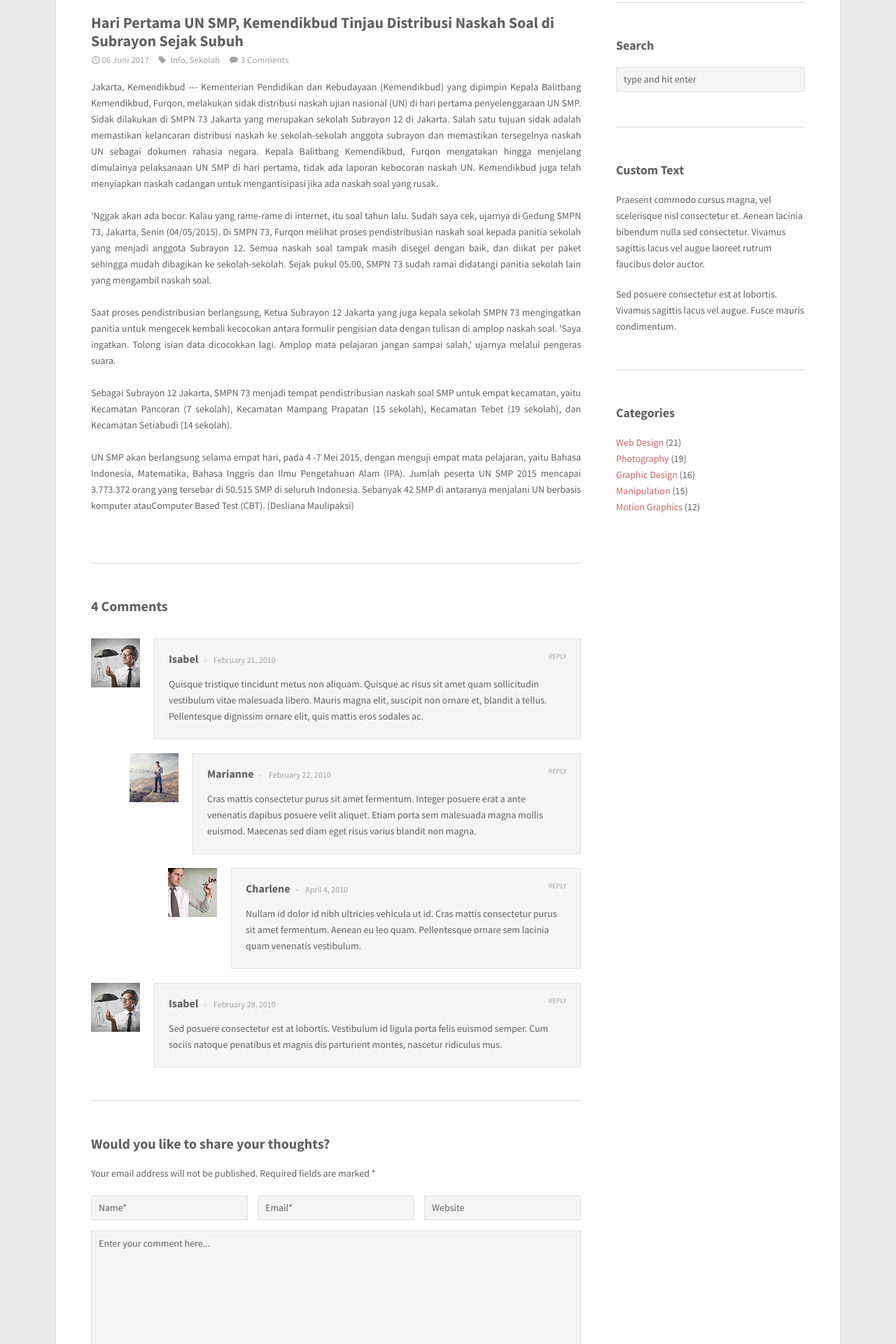
After one commit to novalkrnfds/SMPN2dev, a CodeIgniter app: page /SMPN2dev/berita/id/2 in a window 1280 px wide. The commit adds this page. Shown: the part 595-2515 px from the top of the page at 70% size. Run offline with CodeIgniter, Linux system fonts and the light colour scheme; some libraries are stand-ins or nearby versions.

Commit message:
add berita

```diff
--- /dev/null
+++ b/application/controllers/Berita.php
@@ -0,0 +1,63 @@
+<?php
+if ( ! defined('BASEPATH')) exit('No direct script access allowed');
+
+class Berita extends CI_Controller {
+	public function __construct(){
+		parent::__construct();
+		$this->load->library('template');
+	}
+
+	public function index(){
+		$data = array (
+			"judul" => "Hari Pertama UN SMP, Kemendikbud Tinjau Distribusi Naskah Soal di Subrayon Sejak Subuh",
+			"isi" => "Jakarta, Kemendikbud --- Kementerian Pendidikan dan Kebudayaan (Kemendikbud) yang dipimpin Kepala Balitbang Kemendikbud, Furqon, melakukan sidak distribusi naskah ujian nasional (UN) di hari pertama penyelenggaraan UN SMP. Sidak dilakukan di SMPN 73 Jakarta yang merupakan sekolah Subrayon 12 di Jakarta. Salah satu tujuan sidak adalah memastikan kelancaran distribusi naskah ke sekolah-sekolah anggota subrayon dan memastikan tersegelnya naskah UN sebagai dokumen rahasia negara.",
+			"foto" => "http://cdn2.tstatic.net/solo/foto/bank/images/un-smp_20160425_101211.jpg"
+		);
+		$this->template->display('content/berita/berita', $data);
+	}
+
+	public function id($id){
+		if($id == 1){
+			$data = array (
+				"judul" => "",
+				"isi" => "",
+				"foto" => ""
+				);
+		} else if ($id == 2) {
+			$data = array (
+				"judul" => "Hari Pertama UN SMP, Kemendikbud Tinjau Distribusi Naskah Soal di Subrayon Sejak Subuh",
+				"isi" => "Jakarta, Kemendikbud --- Kementerian Pendidikan dan Kebudayaan (Kemendikbud) yang dipimpin Kepala Balitbang Kemendikbud,
+						Furqon, melakukan sidak distribusi naskah ujian nasional (UN) di hari pertama penyelenggaraan UN SMP. Sidak dilakukan di SMPN 73
+						Jakarta yang merupakan sekolah Subrayon 12 di Jakarta. Salah satu tujuan sidak adalah memastikan kelancaran distribusi naskah ke
+						sekolah-sekolah anggota subrayon dan memastikan tersegelnya naskah UN sebagai dokumen rahasia negara.
+						Kepala Balitbang Kemendikbud, Furqon mengatakan hingga menjelang dimulainya pelaksanaan UN SMP di hari pertama, tidak ada laporan
+						kebocoran naskah UN. Kemendikbud juga telah menyiapkan naskah cadangan untuk mengantisipasi jika ada naskah soal yang rusak.
+						<br>
+						<br>
+						'Nggak akan ada bocor. Kalau yang rame-rame di internet, itu soal tahun lalu. Sudah saya cek, ujarnya di Gedung SMPN 73, Jakarta, Senin (04/05/2015).
+						Di SMPN 73, Furqon melihat proses pendistribusian naskah soal kepada panitia sekolah yang menjadi anggota Subrayon 12. Semua naskah soal tampak
+						masih disegel dengan baik, dan diikat per paket sehingga mudah dibagikan ke sekolah-sekolah. Sejak pukul 05.00, SMPN 73 sudah ramai didatangi panitia
+						sekolah lain yang mengambil naskah soal.
+						<br>
+						<br>
+						Saat proses pendistribusian berlangsung, Ketua Subrayon 12 Jakarta yang juga kepala sekolah SMPN 73 mengingatkan panitia untuk mengecek kembali
+						kecocokan antara formulir pengisian data dengan tulisan di amplop naskah soal. 'Saya ingatkan. Tolong isian data dicocokkan lagi. Amplop mata
+						pelajaran jangan sampai salah,' ujarnya melalui pengeras suara.
+						<br>
+						<br>
+						Sebagai Subrayon 12 Jakarta, SMPN 73 menjadi tempat pendistribusian naskah soal SMP untuk empat kecamatan, yaitu Kecamatan Pancoran
+						(7 sekolah), Kecamatan Mampang Prapatan (15 sekolah), Kecamatan Tebet (19 sekolah), dan Kecamatan Setiabudi (14 sekolah).
+						<br>
+						<br>
+						UN SMP akan berlangsung selama empat hari, pada 4 -7 Mei 2015, dengan menguji empat mata pelajaran, yaitu Bahasa Indonesia, Matematika,
+						Bahasa Inggris dan Ilmu Pengetahuan Alam (IPA). Jumlah peserta UN SMP 2015 mencapai 3.773.372 orang yang tersebar di 50.515 SMP di seluruh Indonesia.
+						Sebanyak 42 SMP di antaranya menjalani UN berbasis komputer atauComputer Based Test (CBT). (Desliana Maulipaksi)",
+				"foto" => "http://cdn2.tstatic.net/solo/foto/bank/images/un-smp_20160425_101211.jpg"
+			);
+		} else {
+			$data['result'] = "Tidak ada berita";
+		}
+
+		$this->template->display('content/berita/berita_full', $data);
+	}
+}
--- /dev/null
+++ b/application/views/content/berita/berita_full.php
@@ -0,0 +1,171 @@
+<div class="wrapper">
+	<div class="inner light">
+		<div class="page-intro clearfix">
+			<h1 class="page-title alignleft">Blog</h1>
+			<div class="navigation alignright">
+				<a href="#" title="Previous">
+					<i class='icon-left-open-1'></i>
+				</a>
+				<a href="#" title="Next"><i class='icon-right-open-1'></i></a>
+			</div>
+		</div>
+
+		<!-- Begin Blog -->
+		<section class="content full">
+			<div class="post">
+				<div class="overlay">
+					<img src="<?php echo $foto;?>" alt="" />
+				</div>
+				<div class="post-content">
+					<h2><a href="blog-post.html"><?php echo $judul; ?></a></h2>
+					<div class="meta">
+						<span class="date">06 Juni 2017</span>
+						<span class="tags">
+							<a href="#">Info</a>, <a href="#">Sekolah</a>
+						</span>
+						<span class="comments"><a href="#">3 Comments</a></span>
+					</div>
+					<p style="text-align:justify;"><?php echo $isi; ?></p>
+
+
+				</div>
+				<div class="clear"></div>
+			</div>
+
+			<!-- Begin Comments -->
+			<div id="comments">
+				<h3>4 Comments</h3>
+				<ol id="singlecomments" class="commentlist">
+					<li class= "clearfix">
+						<div class="user">
+							<img alt="" src="<?php echo base_url('assets');?>/style/images/art/a1.jpg" class="avatar" />
+						</div>
+						<div class="message">
+							<a class="reply-link" href="#">Reply</a>
+							<div class="info">
+								<h2><a href="#">Isabel</a></h2>
+								<div class="meta">February 21, 2010</div>
+							</div>
+							<p>Quisque tristique tincidunt metus non aliquam. Quisque ac risus sit amet quam sollicitudin vestibulum vitae malesuada libero. Mauris magna elit, suscipit non ornare et, blandit a tellus. Pellentesque dignissim ornare elit, quis mattis eros sodales ac.</p>
+						</div>
+						<ul class="children">
+							<li class= "clearfix">
+								<div class="user">
+									<img alt="" src="<?php echo base_url('assets');?>/style/images/art/a2.jpg" class="avatar" />
+								</div>
+								<div class="message">
+									<a class="reply-link" href="#">Reply</a>
+									<div class="info">
+										<h2><a href="#">Marianne</a></h2>
+										<div class="meta">February 22, 2010</div>
+									</div>
+									<p>Cras mattis consectetur purus sit amet fermentum. Integer posuere erat a ante venenatis dapibus posuere velit aliquet. Etiam porta sem malesuada magna mollis euismod. Maecenas sed diam eget risus varius blandit non magna.</p>
+								</div>
+								<ul class="children">
+									<li class= "clearfix">
+										<div class="user">
+											<img alt="" src="<?php echo base_url('assets');?>/style/images/art/a3.jpg" class="avatar" />
+										</div>
+										<div class="message">
+											<a class="reply-link" href="#">Reply</a>
+											<div class="info">
+												<h2><a href="#">Charlene</a></h2>
+												<div class="meta">April 4, 2010</div>
+											</div>
+											<p>Nullam id dolor id nibh ultricies vehicula ut id. Cras mattis consectetur purus sit amet fermentum. Aenean eu leo quam. Pellentesque ornare sem lacinia quam venenatis vestibulum.</p>
+										</div>
+									</li>
+								</ul>
+							</li>
+						</ul>
+					</li>
+					<li class= "clearfix">
+						<div class="user">
+							<img alt="" src="<?php echo base_url('assets');?>/style/images/art/a1.jpg" class="avatar" />
+						</div>
+						<div class="message">
+							<a class="reply-link" href="#">Reply</a>
+							<div class="info">
+								<h2><a href="#">Isabel</a></h2>
+								<div class="meta">February 28, 2010</div>
+							</div>
+							<p>Sed posuere consectetur est at lobortis. Vestibulum id ligula porta felis euismod semper. Cum sociis natoque penatibus et magnis dis parturient montes, nascetur ridiculus mus.</p>
+						</div>
+					</li>
+				</ol>
+			</div>
+			<!-- End Comments -->
+
+			<hr />
+
+			<!-- Begin Form -->
+			<div class="comment-form-wrapper">
+				<h3>Would you like to share your thoughts?</h3>
+				<p>Your email address will not be published. Required fields are marked *</p>
+				<form class="comment-form" name="form_name" action="#" method="post">
+					<div class="name-field">
+						<input type="text" name="first" title="Name*"/>
+					</div>
+					<div class="email-field">
+						<input type="text" name="first" title="Email*" />
+					</div>
+					<div class="website-field">
+						<input type="text" name="first" title="Website" />
+					</div>
+					<div class="message-field">
+						<textarea name="textarea" id="textarea" rows="5" cols="30" title="Enter your comment here..."></textarea>
+					</div>
+					<input type="submit" value="Submit" name="submit" class="btn-submit" />
+				</form>
+			</div>
+			<!-- End Form -->
+
+		</section>
+		<!-- End Blog -->
+
+		<!-- Begin Sidebar -->
+		<aside class="sidebar">
+			<div class="sidebox widget">
+				<h3>Popular Posts</h3>
+				<ul class="post-list">
+					<li>
+						<h6><a href="blog-post.html">Vivamus sagittis lacus vel augue metus laoreet rutrum dolor auctor.</a></h6>
+						<em>3th Oct 2012</em>
+					</li>
+					<li>
+						<h6><a href="blog-post.html">Scelerisque nisl consectetur et.</a></h6>
+						<em>28th Sep 2012</em>
+					</li>
+					<li>
+						<h6><a href="blog-post.html">Pellentesque ornare sem lacinia quam venenatis vestibulum.</a></h6>
+						<em>15th Aug 2012</em>
+					</li>
+			  </ul>
+			</div>
+			<div class="sidebox widget">
+				<h3>Search</h3>
+				<form class="searchform" method="get">
+					<input type="text" id="s2" name="s" value="type and hit enter" onfocus="this.value=''" onblur="this.value='type and hit enter'"/>
+				</form>
+			</div>
+			<div class="sidebox widget">
+				<h3>Custom Text</h3>
+				<p>Praesent commodo cursus magna, vel scelerisque nisl consectetur et. Aenean lacinia bibendum nulla sed consectetur. Vivamus sagittis lacus vel augue laoreet rutrum faucibus dolor auctor.</p>
+				<p>Sed posuere consectetur est at lobortis. Vivamus sagittis lacus vel augue. Fusce  mauris condimentum.</p>
+			</div>
+			<div class="sidebox widget">
+				<h3>Categories</h3>
+				<ul class="list">
+					<li><a href="#">Web Design</a> (21)</li>
+					<li><a href="#">Photography</a> (19)</li>
+					<li><a href="#">Graphic Design</a> (16)</li>
+					<li><a href="#">Manipulation</a> (15)</li>
+					<li><a href="#">Motion Graphics</a> (12)</li>
+				</ul>
+			</div>
+		</aside>
+		<!-- End Sidebar -->
+
+		<div class="clear"></div>
+    </div>
+</div>
--- a/application/views/templates/footer.php
+++ b/application/views/templates/footer.php
@@ -1,17 +1,21 @@
 <footer>
 	<!-- Begin Inner -->
 	<div class="inner">
-		<div class="one-fourth widget">
+		<div class="one-third widget">
 			<h3 class="widget-title">SMPN 2 SUNGAI PENUH</h3>
-			<p style="text-align:justify">Berdiri pada tahun 1983 dengan nama SMP Baru Pangkalan Jati. Pada tahun 1985/1986 resmi menjadi SMP Negeri 226 yang berlokasi di Jl. Kayu kapur No. 2, Komplek TNI Angkatan Laut Pangkalan Jati, Pondok Labu - Jakarta Selatan.</p>
+			<p style="text-align:justify">
+				SMP Negeri 2 Sungai Penuh sejak berdiri tanggal 25 Mei 1960 bernama SGB sampai berubah menjadi SMP Negeri 2 Sungai Penuh,
+				Sejak berdirinya Tahun 1960 sampai sekarang SMP Negeri 2 Sungai Penuh  berkedudukan di Sungai Penuh ibu kota Kabupaten Kerinci
+				sekarang berubah nama Kota Sungai Penuh, tepatnya di Jl.Jend. Sudirman  Kecamatan Sungai Penuh Kota Sungai Penuh.
+			</p>
 		</div>
-		<div class="one-fourth widget">
+		<div class="one-third widget">
 			<h3 class="widget-title">ALAMAT</h3>
-			<i class="icon-location contact"></i> Moon St. 14/05 Light, Jupiter <br />
-			<i class="icon-phone contact"></i> 0247 541 65 87 <br />
-			<i class="icon-mail contact"></i> <a href="mailto:support@wiretree.com">support@wiretree.com</a>
+			<i class="icon-location contact"></i> Jalan Jendral Sudirman, Kota Sungai Penuh <br />
+			<i class="icon-phone contact"></i> (0748) 21 068 <br />
+			<i class="icon-mail contact"></i> <a href="mailto:info@smpn2spn.sch.id">info@smpn2spn.sch.id</a>
 		</div>
-		<div class="one-half last widget">
+		<div class="one-third last widget">
 			<h3 class="widget-title">LOKASI</h3>
 			<iframe src="https://www.google.com/maps/embed?pb=!1m18!1m12!1m3!1d3987.300791848831!2d101.37719131436613!3d-2.035499998516123!2m3!1f0!2f0!3f0!3m2!1i1024!2i768!4f13.1!3m3!1m2!1s0x2e2da0d0786da525%3A0xef467204ec345467!2sSMP+Negeri+II+Sungai+Penuh!5e0!3m2!1sen!2sid!4v1496528346666" width="100%" height="100%" frameborder="0" style="border:0" allowfullscreen></iframe>
 		</div>
--- a/application/views/templates/home.php
+++ b/application/views/templates/home.php
@@ -8,8 +8,6 @@
 		<link rel="stylesheet" type="text/css" href="<?php echo base_url();?>assets/style.css" media="all" />
 		<link rel="stylesheet" type="text/css" href="<?php echo base_url();?>assets/style/css/media-queries.css" media="all" />
 		<link rel="stylesheet" type="text/css" href="<?php echo base_url();?>assets/style/js/fancybox/jquery.fancybox.css" media="all" />
-		<link rel="stylesheet" type="text/css" href="<?php echo base_url();?>assets/style/js/fancybox/helpers/jquery.fancybox-buttons0ff5.css?v=1.0.2" />
-		<link rel="stylesheet" type="text/css" href="<?php echo base_url();?>assets/style/js/fancybox/helpers/jquery.fancybox-thumbs0ff5.css?v=1.0.2" />
 		<link href='http://fonts.googleapis.com/css?family=Source+Sans+Pro:200,300,400,600,700,900,200italic,300italic,400italic,600italic,700italic,900italic' rel='stylesheet' type='text/css'>
 		<link rel="stylesheet" href="<?php echo base_url();?>assets/style/type/fontello.css">
 
@@ -24,9 +22,6 @@
 		<script type="text/javascript" src="<?php echo base_url();?>assets/style/js/jquery.themepunch.revolution.min.js"></script>
 		<script type="text/javascript" src="<?php echo base_url();?>assets/style/js/jquery.fitvids.js"></script>
 		<script type="text/javascript" src="<?php echo base_url();?>assets/style/js/jquery.fancybox.pack.js"></script>
-		<script type="text/javascript" src="<?php echo base_url();?>assets/style/js/fancybox/helpers/jquery.fancybox-buttons0ff5.js?v=1.0.2"></script>
-		<script type="text/javascript" src="<?php echo base_url();?>assets/style/js/fancybox/helpers/jquery.fancybox-thumbs0ff5.js?v=1.0.2"></script>
-		<script type="text/javascript" src="<?php echo base_url();?>assets/style/js/fancybox/helpers/jquery.fancybox-mediae209.js?v=1.0.0"></script>
 		<style type="text/css">
 		div.fs-font {
 		  font-size: 2em;
--- a/application/views/templates/nav.php
+++ b/application/views/templates/nav.php
@@ -16,8 +16,8 @@
 		<li class="<?php if($this->uri->segment(2)=="galeri"){echo "active";}?>">
 			<a href="<?php echo base_url()."web/galeri"; ?>">Galeri</a>
 		</li>
-		<li>
-			<a href="#">Berita</a>
+		<li class="<?php if($this->uri->segment(1)=="berita" || $this->uri->segment(2)=="id"){echo "active";}?>">
+			<a href="<?php echo base_url()."berita";?>">Berita</a>
 		</li>
 		<li>
 			<a href="#">Akademik</a>
--- a/index.php
+++ b/index.php
@@ -53,7 +53,7 @@
  *
  * NOTE: If you change these, also change the error_reporting() code below
  */
-	define('ENVIRONMENT', isset($_SERVER['CI_ENV']) ? $_SERVER['CI_ENV'] : 'development');
+	define('ENVIRONMENT', isset($_SERVER['CI_ENV']) ? $_SERVER['CI_ENV'] : 'production');
 
 /*
  *---------------------------------------------------------------
```
Also changed, not shown: application/views/content/berita/berita.php (added, +118 -0 lines).
